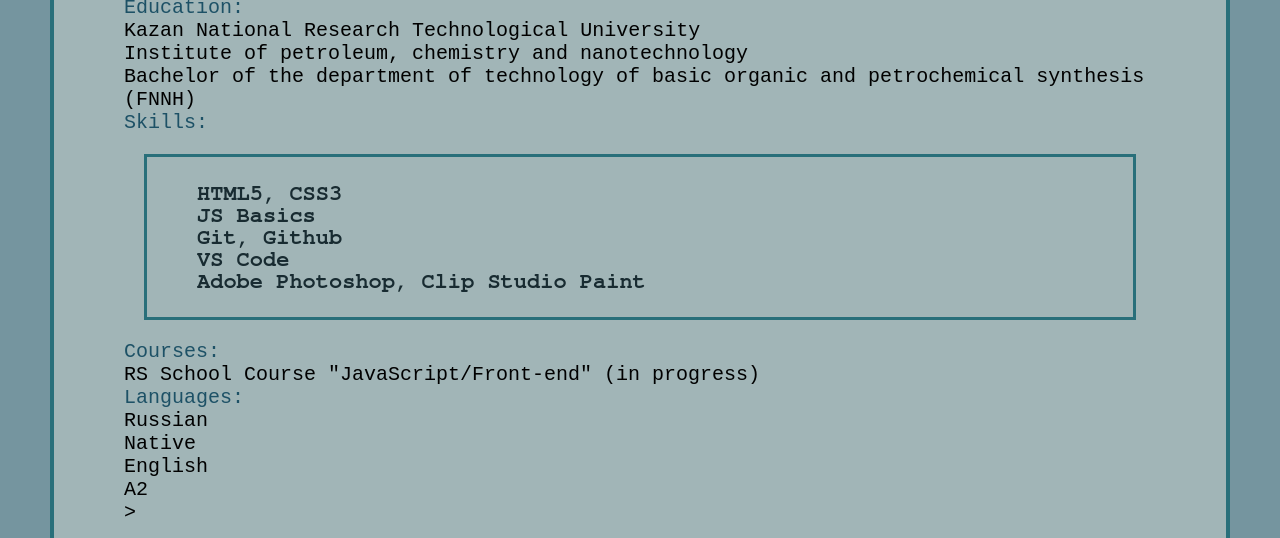
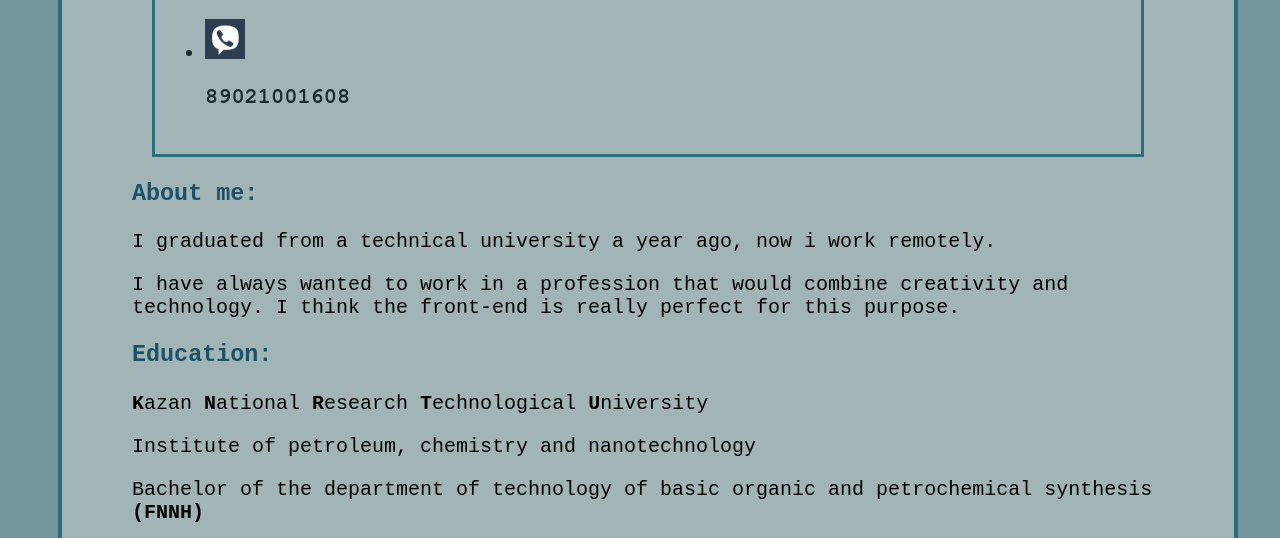
Before and after one commit to howasya/rsschool-cv-old-, a plain HTML site: page index.html in a window 1280 px wide. Shown: the part 954-1492 px from the top of the page. Drawn offline with Linux system fonts and the light colour scheme.

Commit message:
docs: delete reset.css

```diff
--- a/css/Reset.css
+++ /dev/null
@@ -1,43 +0,0 @@
-html, body, div, span, applet, object, iframe,
-h1, h2, h3, h4, h5, h6, p, blockquote, pre,
-a, abbr, acronym, address, big, cite, code,
-del, dfn, em, img, ins, kbd, q, s, samp,
-small, strike, strong, sub, sup, tt, var,
-b, u, i, center,
-dl, dt, dd, ol, ul, li,
-fieldset, form, label, legend,
-table, caption, tbody, tfoot, thead, tr, th, td,
-article, aside, canvas, details, embed,
-figure, figcaption, footer, header, hgroup,
-menu, nav, output, ruby, section, summary,
-time, mark, audio, video {
-	margin: 0;
-	padding: 0;
-	border: 0;
-	font-size: 100%;
-	font: inherit;
-	vertical-align: baseline;
-}
-
-article, aside, details, figcaption, figure,
-footer, header, hgroup, menu, nav, section {
-	display: block;
-}
-body {
-	line-height: 1;
-}
-ol, ul {
-	list-style: none;
-}
-blockquote, q {
-	quotes: none;
-}
-blockquote:before, blockquote:after,
-q:before, q:after {
-	content: '';
-	content: none;
-}
-table {
-	border-collapse: collapse;
-	border-spacing: 0;
-}
--- a/index.html
+++ b/index.html
@@ -5,10 +5,9 @@
   <meta charset="UTF-8">
   <meta http-equiv="X-UA-Compatible" content="IE=edge">
   <meta name="viewport" content="width=device width, initial-scale=1.0">
-  <link rel="stylesheet" href="./css/reset.css">
   <link rel="stylesheet" href="./css/style.css">
-  <link rel="preconnect" href="https://fonts.googleapis.com"/>
-  <link rel="preconnect" href="https://fonts.gstatic.com" crossorigin/>
+  <link rel="preconnect" href="https://fonts.googleapis.com">
+  <link rel="preconnect" href="https://fonts.gstatic.com" crossorigin>
   <title>Rsschool-cv-html 1.0</title>
 </head>
 
```
